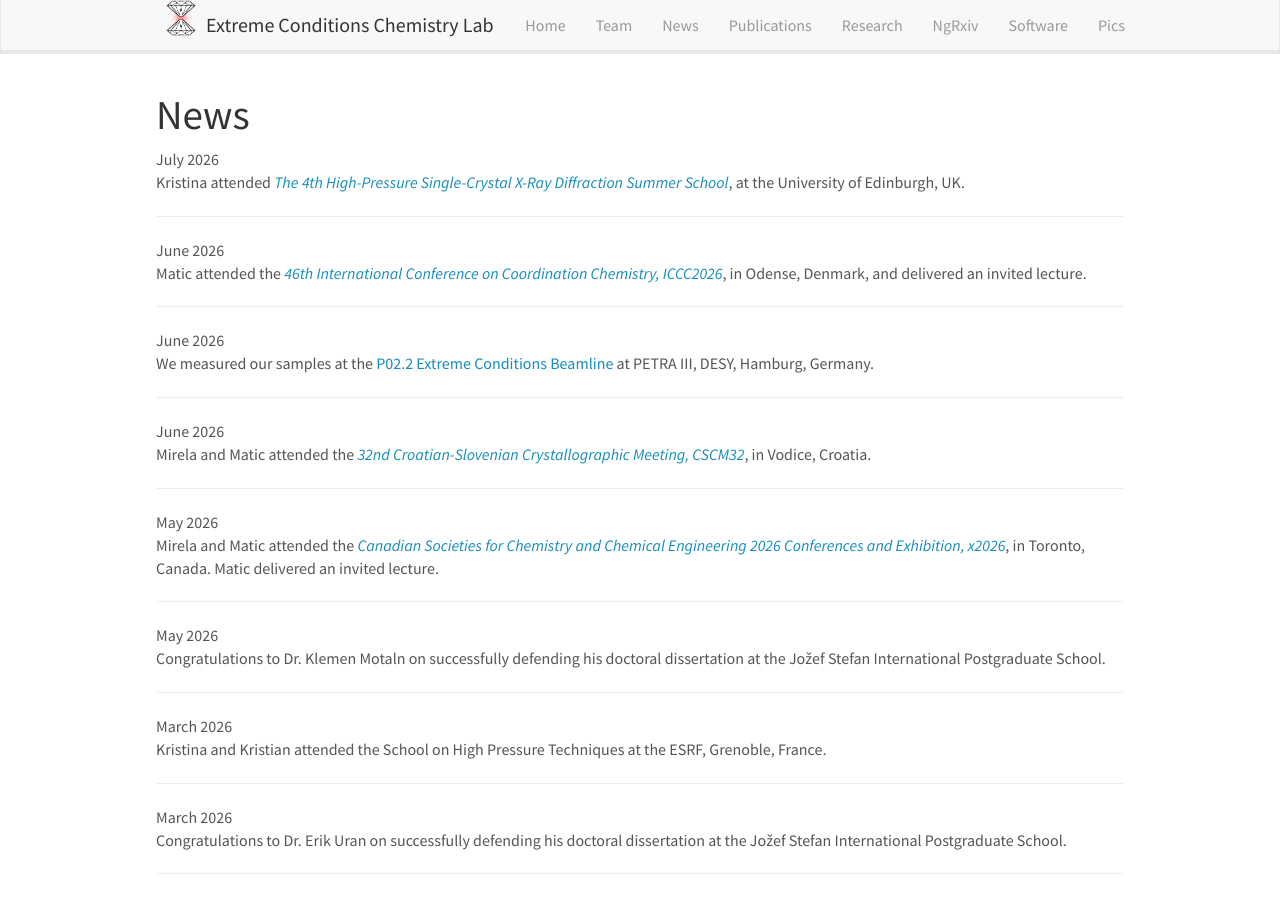
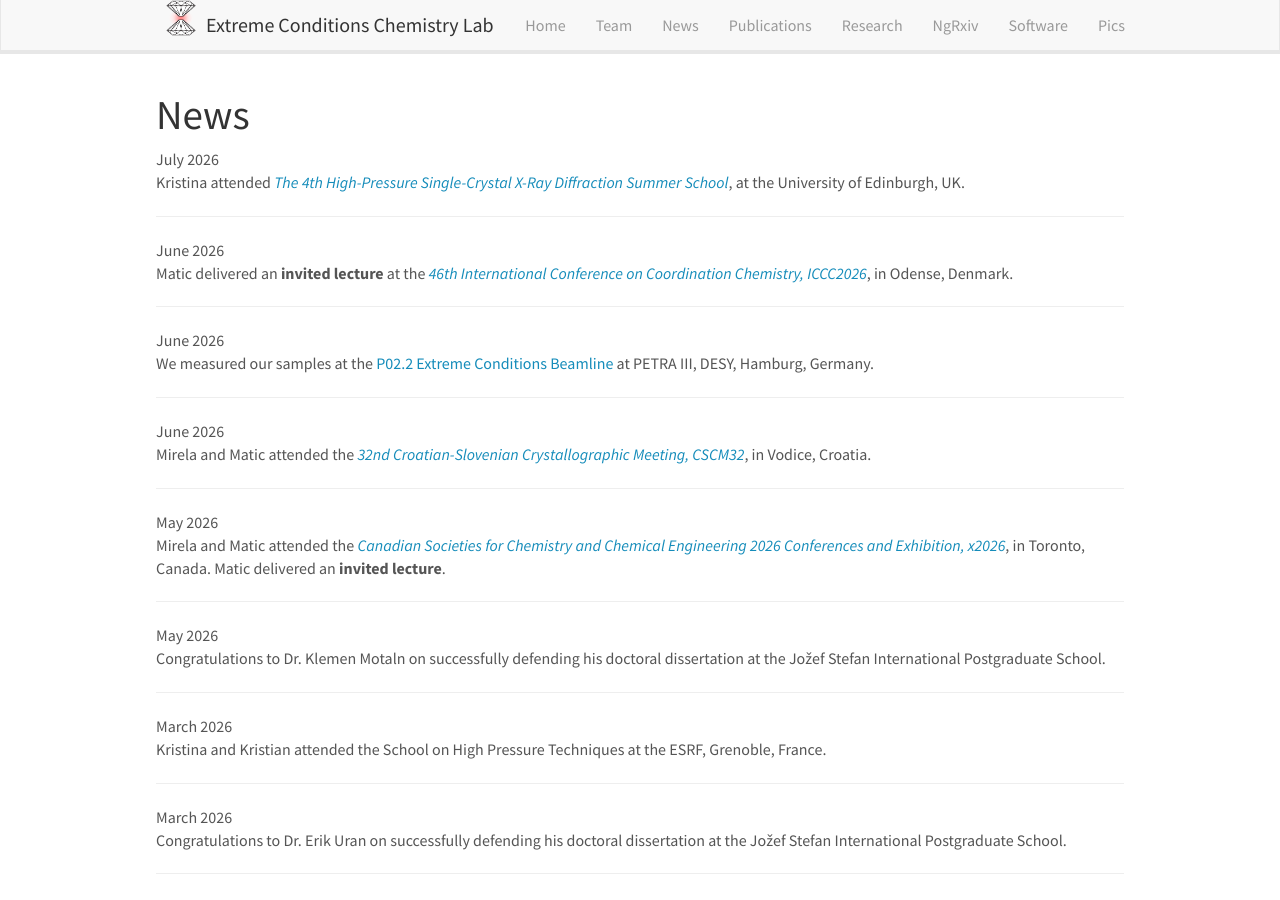
Before and after one commit to eccl-jsi/eccl-jsi.github.io, a Jekyll site: the page built from _pages/allnews.md, in a window 1280 px wide and 900 px high. Built offline with Jekyll 4.4.1, drawn with Linux system fonts in a browser that asks for light colours; nearby versions of some CDN libraries.

Commit message:
Update news.yml

```diff
--- a/_data/news.yml
+++ b/_data/news.yml
@@ -2,7 +2,7 @@
   headline: "Kristina attended <a href='https://indico.ph.ed.ac.uk/event/392/'><i>The 4th High-Pressure Single-Crystal X-Ray Diffraction Summer School</i></a>, at the University of Edinburgh, UK."
 
 - date: June 2026
-  headline: "Matic attended the <a href='https://iccc2026.com/'><i>46th International Conference on Coordination Chemistry, ICCC2026</i></a>, in Odense, Denmark, and delivered an invited lecture."
+  headline: "Matic delivered an <b>invited lecture</b> at the <a href='https://iccc2026.com/'><i>46th International Conference on Coordination Chemistry, ICCC2026</i></a>, in Odense, Denmark."
 
 - date: June 2026
   headline: "We measured our samples at the <a href='https://photon-science.desy.de/facilities/petra_iii/beamlines/p022_extreme_conditions_beamline/index_eng.html'>P02.2 Extreme Conditions Beamline</a> at PETRA III, DESY, Hamburg, Germany."
@@ -11,7 +11,7 @@
   headline: "Mirela and Matic attended the <a href='https://cscm32.hazu.hr/'><i>32nd Croatian-Slovenian Crystallographic Meeting, CSCM32</i></a>, in Vodice, Croatia."
 
 - date: May 2026
-  headline: "Mirela and Matic attended the <a href='https://www.cheminst.ca/conference/x2026/'><i>Canadian Societies for Chemistry and Chemical Engineering 2026 Conferences and Exhibition, x2026</i></a>, in Toronto, Canada. Matic delivered an invited lecture."
+  headline: "Mirela and Matic attended the <a href='https://www.cheminst.ca/conference/x2026/'><i>Canadian Societies for Chemistry and Chemical Engineering 2026 Conferences and Exhibition, x2026</i></a>, in Toronto, Canada. Matic delivered an <b>invited lecture</b>."
 
 - date: May 2026
   headline: "Congratulations to Dr. Klemen Motaln on successfully defending his doctoral dissertation at the Jožef Stefan International Postgraduate School."
```
